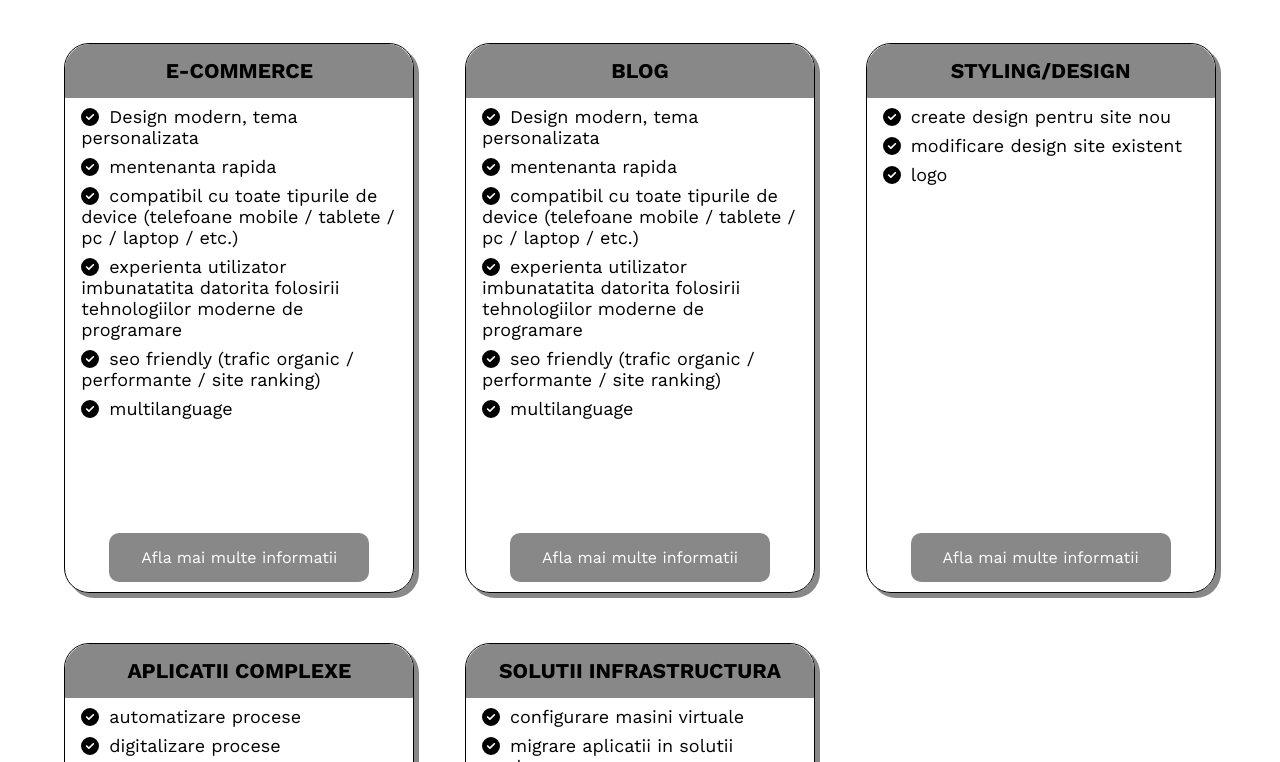
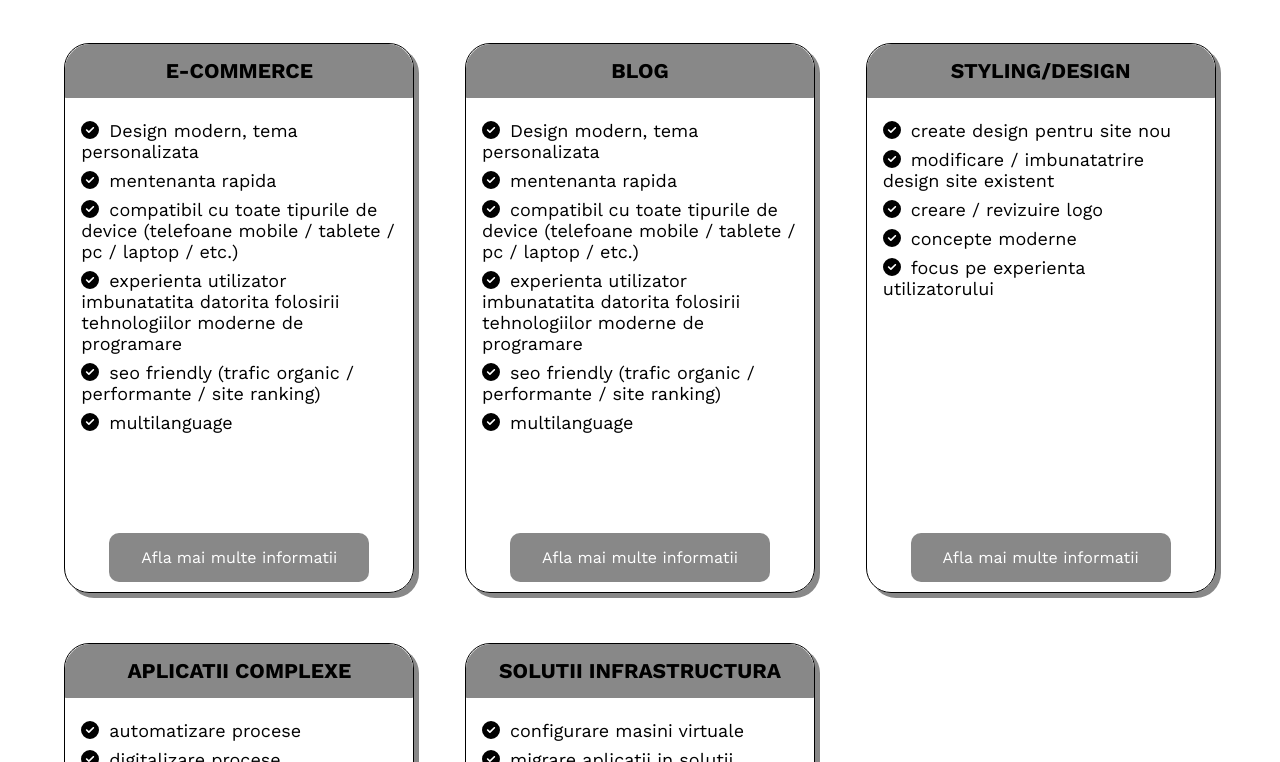
Before and after one commit to alexbran8/webservices, a Next.js app: page /products in a window 1280 px wide. Shown: the part 818-1580 px from the top of the page. Built offline with nearby package versions, Linux system fonts and the light colour scheme.

Commit message:
styling and products update

```diff
--- a/data/products.json
+++ b/data/products.json
@@ -62,8 +62,10 @@
     "title" : "STYLING/DESIGN",
     "description":[
         "create design pentru site nou",
-        "modificare design site existent",
-        "logo"
+        "modificare / imbunatatrire design site existent",
+        "creare / revizuire logo",
+        "concepte moderne",
+        "focus pe experienta utilizatorului"
     ]
 },
 {
--- a/layout/card-body.scss
+++ b/layout/card-body.scss
@@ -27,6 +27,7 @@
 
 .grid-item-body ul {
   // outline: auto;
+  padding-top: 5%;
   margin: 0
 }
 
@@ -72,6 +73,7 @@ ul {
   border: 1px solid #888888;
   border-radius: 25px 25px 0px 0px;
   height: 10%;
+
 }
 
 
```
